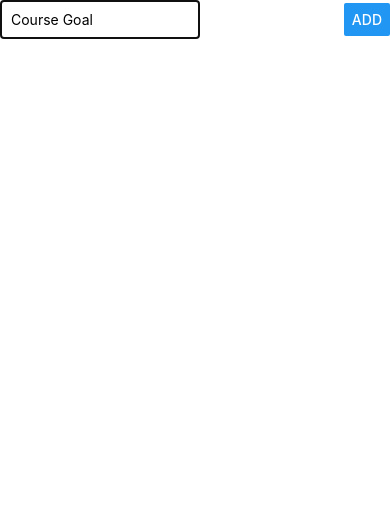
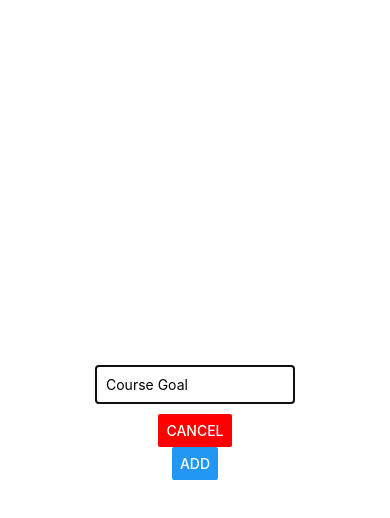
Before and after one commit to gimnakatugampala/react-native-guide, a React Native app: screen / in a window 390 px wide. Both pictures are taken after a click on the button "ADD NEW GOAL". Shown: the top 518 px of the page. Built offline with nearby package versions, Linux system fonts and the light colour scheme.

Commit message:
cancel button

```diff
--- a/App.js
+++ b/App.js
@@ -16,6 +16,8 @@ export default function App() {
 
   const addGoalHandler = () =>{
     setcourseGoals(currentGoals => [...currentGoals,{id:Math.random().toString(),value:enteredGoal}])
+    setisAddModel(false)
+    setenteredGoal('')
   }
 
   const removeGoalHandler = (goalId) => {
@@ -24,10 +26,14 @@ export default function App() {
       })
   }
 
+  const cancelGoal = () => {
+    setisAddModel(false)
+  }
+
   return (
    <View style={styles.screen}>
     <Button title="Add New Goal" onPress={() => setisAddModel(true)} />
-     <GoalInput visible={isAddModel} addGoalHandler={addGoalHandler} goalInputHandler={goalInputHandler}  enteredGoal={enteredGoal} />
+     <GoalInput cancelGoal={cancelGoal} visible={isAddModel} addGoalHandler={addGoalHandler} goalInputHandler={goalInputHandler}  enteredGoal={enteredGoal} />
 
       <FlatList
         keyExtractor={(item,index) => item.id}
--- a/components/GoalInput.js
+++ b/components/GoalInput.js
@@ -1,11 +1,12 @@
 import React from 'react'
 import { StyleSheet, Text, View ,Button,TextInput,Modal} from 'react-native'
 
-export default function GoalInput({addGoalHandler,goalInputHandler,enteredGoal,visible}) {
+export default function GoalInput({addGoalHandler,goalInputHandler,enteredGoal,visible,cancelGoal}) {
     return (
         <Modal animationType="slide" visible={visible}>
         <View style={styles.inputContainer}>
         <TextInput placeholder="Course Goal"  style={styles.input} onChangeText={goalInputHandler} value={enteredGoal} />
+        <Button title="Cancel" color="red" onPress={cancelGoal} />
          <Button title="Add" onPress={addGoalHandler} />
          </View>
         </Modal>
@@ -14,14 +15,15 @@ export default function GoalInput({addGoalHandler,goalInputHandler,enteredGoal,v
 
 const styles = StyleSheet.create({
     inputContainer:{
-        flexDirection:'row',
-        justifyContent:'space-between',
+        flex:1,
+        justifyContent:'center',
         alignItems:'center'
       },
       input:{
         width:200,
         borderColor:'black' ,
         borderWidth:1,
-        padding:10
+        padding:10,
+        marginBottom:10
       }
 })
```
